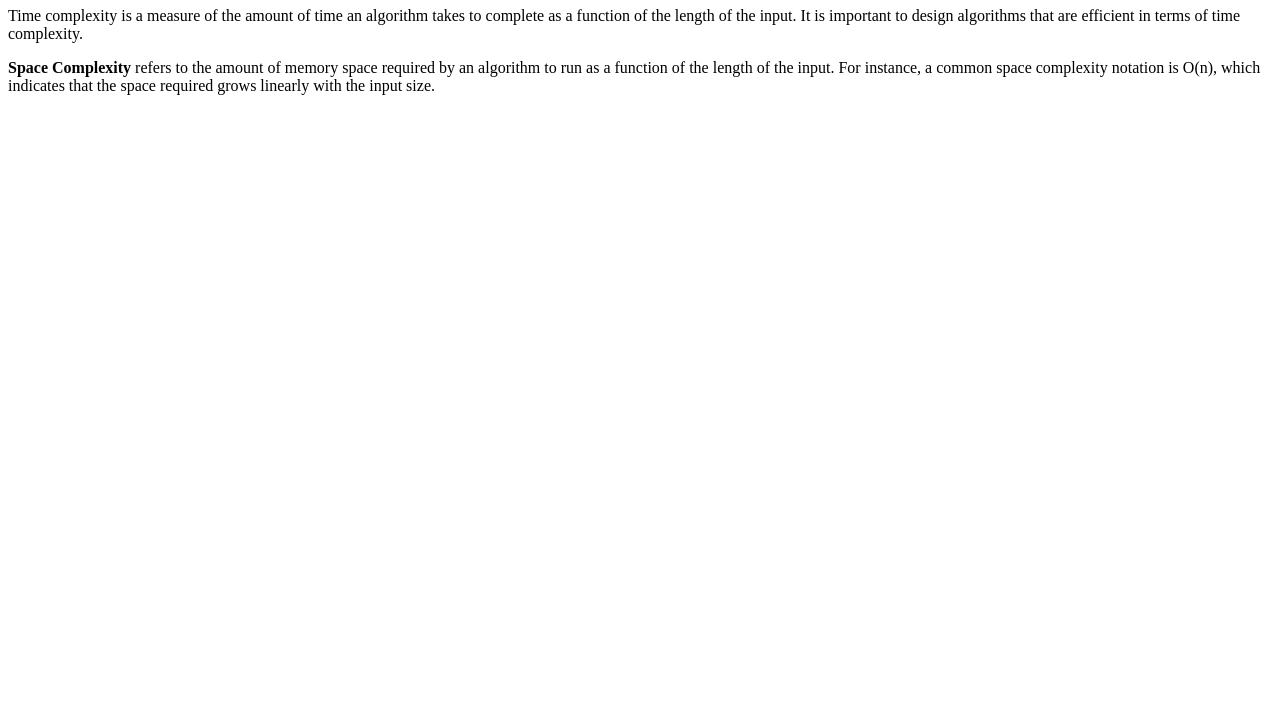
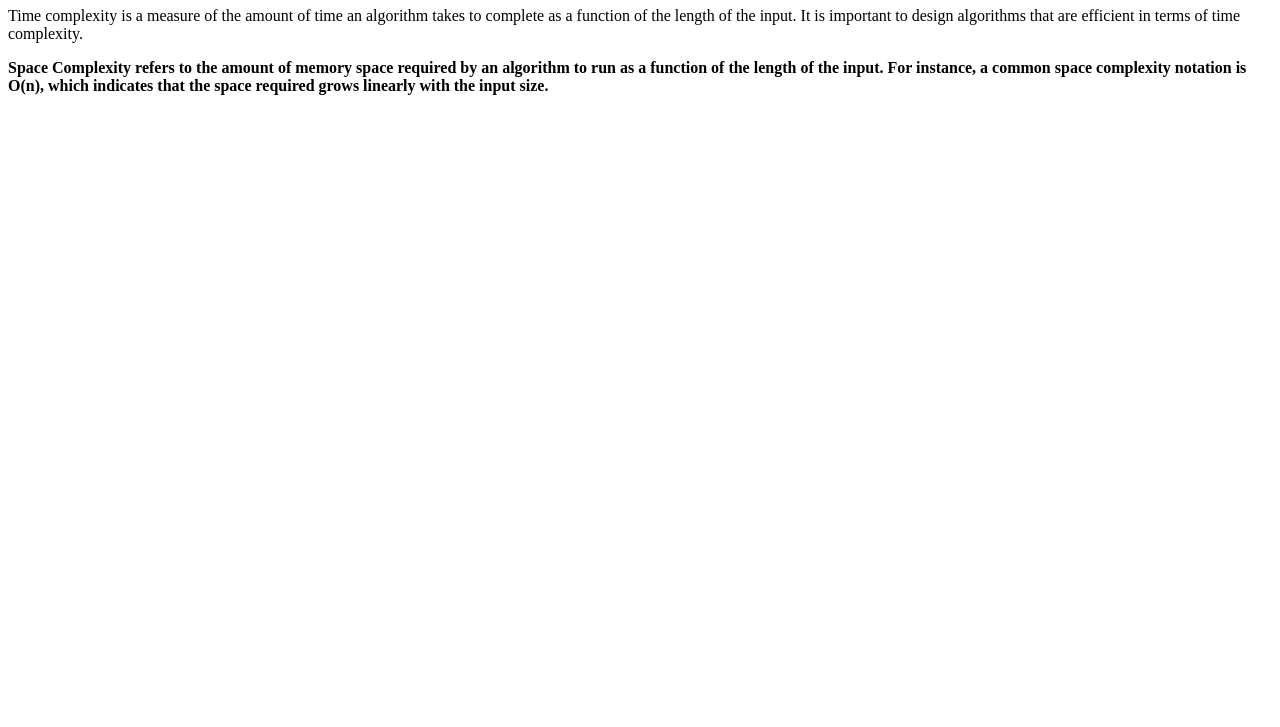
Before and after one commit to acciojob/time-and-space-complexity-Gokleshchaudhary, a website: page main.html in a window 1280 px wide. Shown: the part 73-800 px from the top of the page. Drawn offline with Linux system fonts and the light colour scheme.

Commit message:
created a submission

```diff
--- a/main.html
+++ b/main.html
@@ -10,6 +10,6 @@
 
     <p>Time complexity is a measure of the amount of time an algorithm takes to complete as a function of the length of the input. It is important to design algorithms that are efficient in terms of time complexity.</p>
 
-    <p><b>Space Complexity</b> refers to the amount of memory space required by an algorithm to run as a function of the length of the input. For instance, a common space complexity notation is O(n), which indicates that the space required grows linearly with the input size.</p>
+    <b>Space Complexity refers to the amount of memory space required by an algorithm to run as a function of the length of the input. For instance, a common space complexity notation is O(n), which indicates that the space required grows linearly with the input size.</b>
 </body>
 </html>
```
